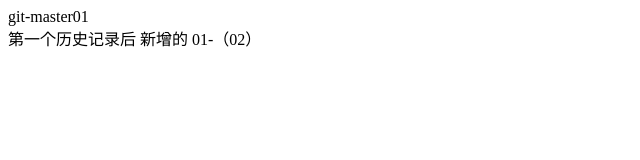
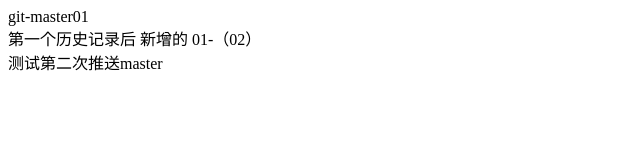
Before and after one commit to weitest123/git-01, a plain HTML site: page index.html in a window 1280 px wide. Shown: the whole page, without its empty margins (0-640 px from the left). Drawn offline with Linux system fonts and the light colour scheme.

Commit message:
测试第二次提交远程mastetr

```diff
--- a/index.html
+++ b/index.html
@@ -11,6 +11,7 @@
 <body>
     <div>git-master01</div>
     <div>第一个历史记录后 新增的 01-（02）</div>
+    <div>测试第二次推送master</div>
 </body>
 
 </html>
```
